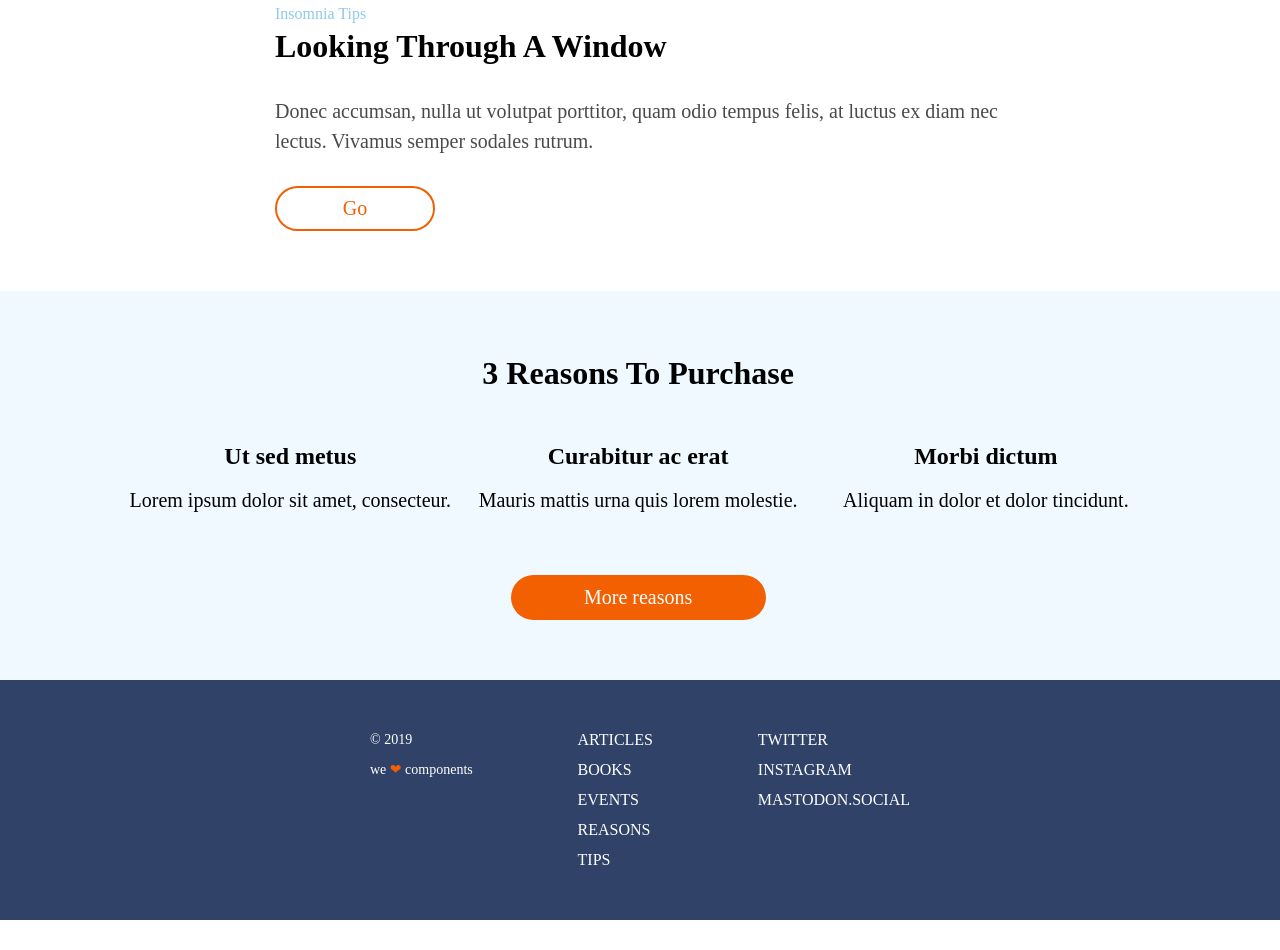
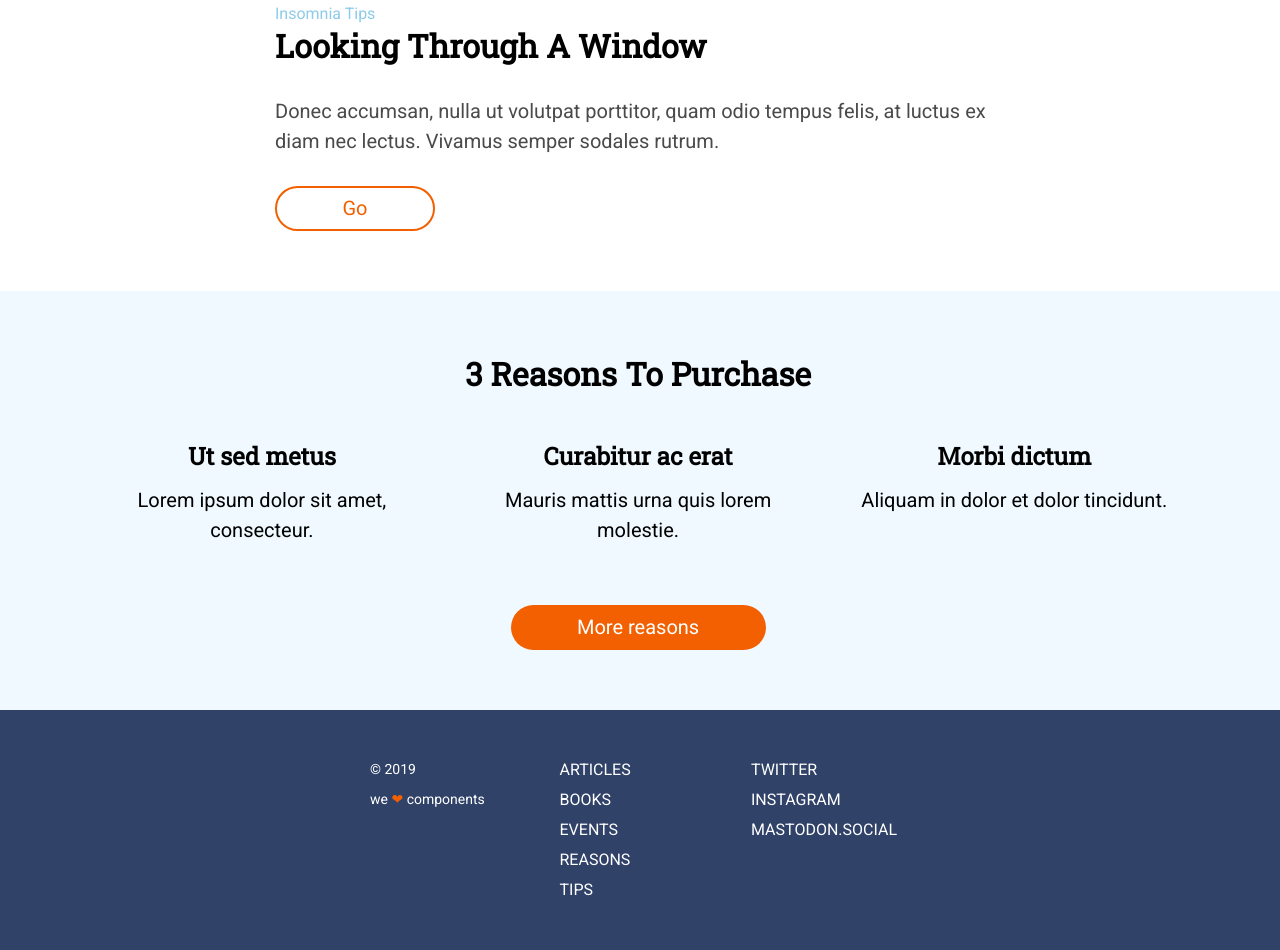
Before and after one commit to Beatrizsobri/evaluacion-final-modulo-1-Beatrizsobri, a website: page docs/index.html in a window 1280 px wide. Shown: the part 857-1807 px from the top of the page. Before the commit the page ends 1777 px from the top, so only its background shows below. Drawn offline with nearby package versions, Linux system fonts and the light colour scheme; files that its build step writes are made by us from their sources.

Commit message:
Update minwidth in footer and columns size in reasons

```diff
--- a/_src/assets/scss/core/_variables.scss
+++ b/_src/assets/scss/core/_variables.scss
@@ -5,6 +5,6 @@ $fontSecondary:#4a4a4a;
 $footerBackground:#304268;
 $headerBackground:#0271bc;
 $textColor: white;
-$fontText:'Roboto-Regular';
-$fontButton:'Roboto-Medium';
-$fontTitle:'RobotoSlab-Bold';
+$fontText:'Roboto';
+$fontButton:'Roboto';
+$fontTitle:'Roboto Slab';
--- a/_src/assets/scss/layouts/_footer.scss
+++ b/_src/assets/scss/layouts/_footer.scss
@@ -74,25 +74,40 @@
 
       &--websites {
         order: 2;
+        min-width: 210px;
       }
 
       &--social {
         order: 1;
         padding: 0px;
+        min-width: 210px;
       }
 
       &--copy {
         order: 3;
+        min-width: 210px;
       }
 
     }
   }
 }
 
-@media all and (min-width:1200px) {
+@media all and (min-width:1280px) {
   .footer {
     &__menu {
       padding: 0rem 37rem 4.5rem 37rem;
+
+      &--websites {
+        min-width: 161px;
+      }
+
+      &--social {
+        min-width: 159px;
+      }
+
+      &--copy {
+        min-width: 159px;
+      }
     }
   }
 }
--- a/_src/assets/scss/layouts/_hero.scss
+++ b/_src/assets/scss/layouts/_hero.scss
@@ -1,5 +1,4 @@
 .hero {
-  // border: #fabada solid;
   background-image: url(../images/cover.jpg);
   background-size: 100% 100%;
   background-position: center;
@@ -79,7 +78,7 @@
   }
 }
 
-@media all and (min-width:1200px) {
+@media all and (min-width:1280px) {
   .hero__title {
     font-size: 10rem;
     line-height: 1.32;
--- a/_src/assets/scss/layouts/_reasons.scss
+++ b/_src/assets/scss/layouts/_reasons.scss
@@ -119,7 +119,7 @@
   }
 }
 
-@media all and (min-width:1200px) {
+@media all and (min-width:1280px) {
   .reasons {
     padding: 6rem 8.5rem 6rem 8.12rem;
 
@@ -131,6 +131,8 @@
     &__article {
       &__container {
         grid-gap: 2.62rem;
+        grid-template-columns: 350px 350px 350px;
+
 
       }
 
--- a/_src/assets/scss/layouts/_window.scss
+++ b/_src/assets/scss/layouts/_window.scss
@@ -73,7 +73,7 @@
   }
 }
 
-@media all and (min-width:678px) {
+@media all and (min-width:768px) {
   .window {
     padding: 3rem 3.9rem 6rem 3.9rem;
 
@@ -99,7 +99,7 @@
 }
 
 
-@media all and (min-width:1200px) {
+@media all and (min-width:1280px) {
   .window {
     padding: 6rem 27.5rem;
 
```
